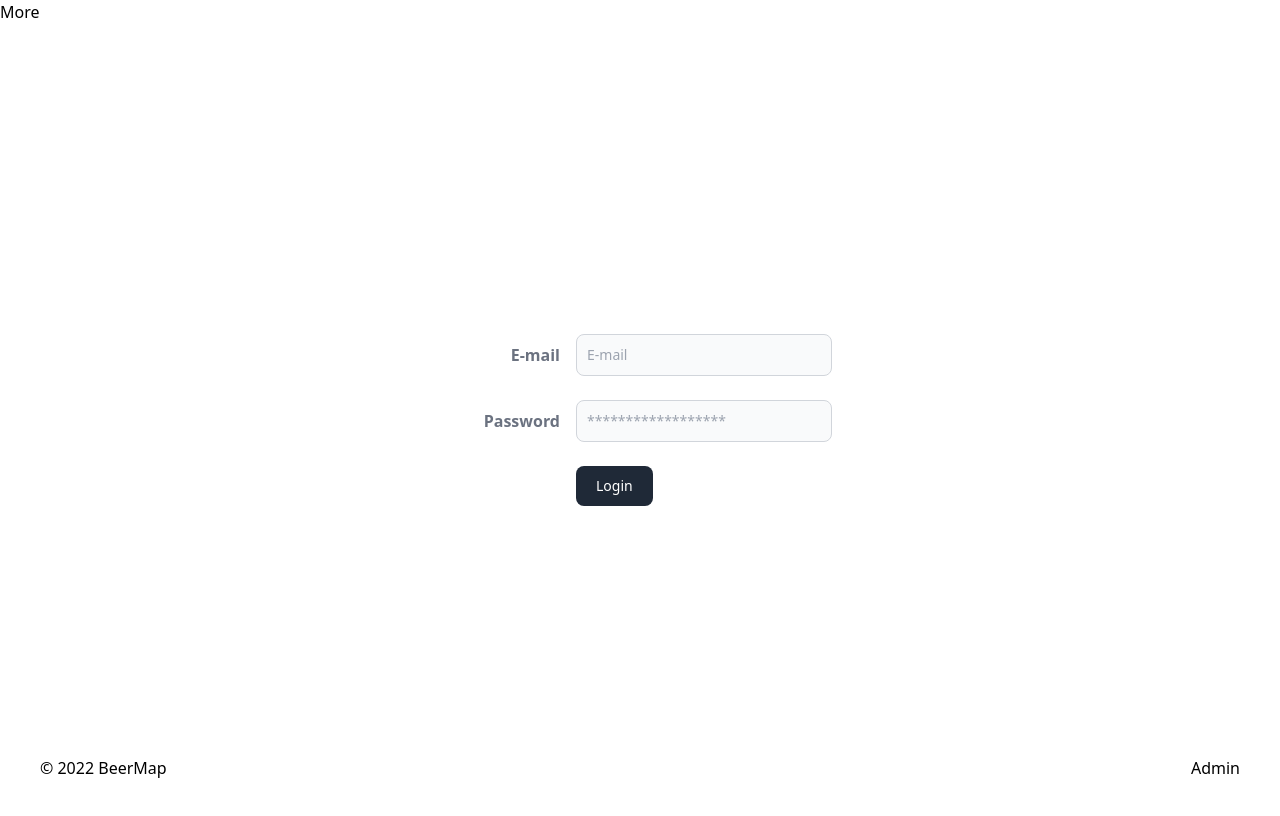
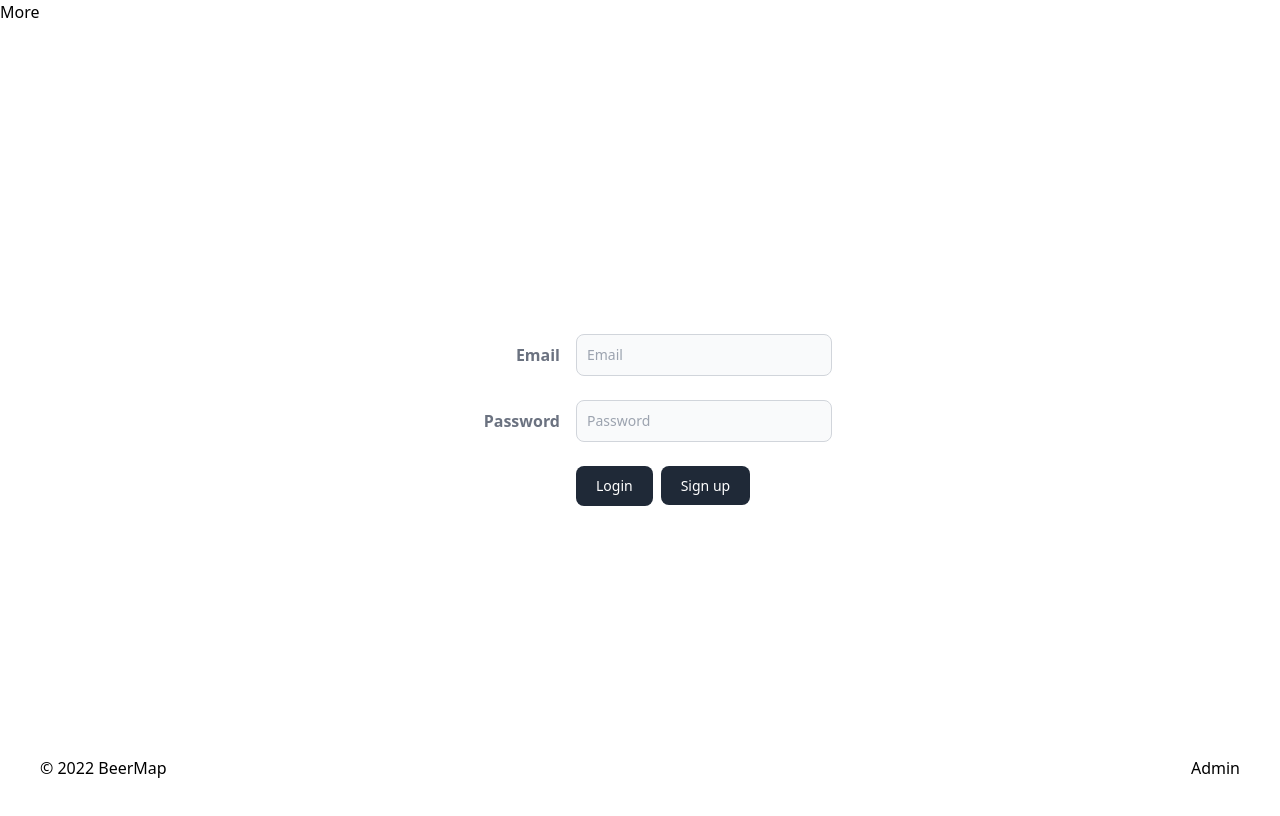
Before and after one commit to FransGPasse/Malmo-Beermap, a React (Vite) app: page /adminlogin in a window 1280 px wide. Shown: the top 816 px of the page. Built offline with nearby package versions, Linux system fonts and the light colour scheme; no server answers.

Commit message:
Adding functionality to sign in using Firebase and context

```diff
--- a/src/components/AdminLoginForm.jsx
+++ b/src/components/AdminLoginForm.jsx
@@ -1,13 +1,51 @@
-import React from "react";
+import React, { useRef, useState } from "react"
+import { useAuthContext } from "../contexts/AuthContext"
+import { Link, useNavigate } from "react-router-dom"
 
 const AdminLoginForm = () => {
-  const testButton = () => {
-    console.log("knappen fungerar");
-  };
+  const emailRef = useRef()
+  const passwordRef = useRef()
+  const [error, setError] = useState(null)
+  const [loading, setLoading] = useState(false)
+  const { login } = useAuthContext()
+  const navigate = useNavigate()
+
+  //Funktion som hanterar när vårt formulär submittas
+  const handleSubmit = async (e) => {
+    //Stoppar default-beteendet
+    e.preventDefault()
+
+    //Om de matchar sätter vi error till null
+    setError(null)
+
+    //Försöker signa upp användaren med inputfältens current value
+    try {
+      //Disable:ar submit-knappen
+      setLoading(true)
+
+      //Signar upp användaren med värdena från input-referenserna
+      await login(emailRef.current.value, passwordRef.current.value)
+
+      /*       //Sätter displayname och foto
+      await setDisplayNameAndPhoto(displayNameRef.current.value, photo) */
+
+      //Navigerar till hemskärmen
+      navigate("/")
+
+      //Felhantering
+    } catch (err) {
+      setError(err.message)
+      //Enable:ar submit-knappen
+      setLoading(false)
+    }
+  }
 
   return (
     <>
       <div className="grid place-items-center h-screen">
+        {/* Visar errormeddelandet vid error */}
+        {error && <div className="text-4xl">Error: {error}</div>}
+
         <form className="w-full max-w-sm">
           <div className="md:flex md:items-center mb-6">
             <div className="md:w-1/3">
@@ -15,15 +53,16 @@ const AdminLoginForm = () => {
                 className="block text-gray-500 font-bold md:text-right mb-1 md:mb-0 pr-4"
                 htmlFor="inline-email"
               >
-                E-mail
+                Email
               </label>
             </div>
             <div className="md:w-2/3">
               <input
                 className="bg-gray-50 border border-gray-300 text-gray-900 text-sm rounded-lg focus:ring-blue-500 focus:border-blue-500 block w-full p-2.5 dark:bg-gray-700 dark:border-gray-600 dark:placeholder-gray-400 dark:text-white dark:focus:ring-blue-500 dark:focus:border-blue-500"
-                id="inline-email"
                 type="email"
-                placeholder="E-mail"
+                placeholder="Email"
+                ref={emailRef}
+                required
               />
             </div>
           </div>
@@ -39,9 +78,10 @@ const AdminLoginForm = () => {
             <div className="md:w-2/3">
               <input
                 className="bg-gray-50 border border-gray-300 text-gray-900 text-sm rounded-lg focus:ring-blue-500 focus:border-blue-500 block w-full p-2.5 dark:bg-gray-700 dark:border-gray-600 dark:placeholder-gray-400 dark:text-white dark:focus:ring-blue-500 dark:focus:border-blue-500"
-                id="inline-password"
                 type="password"
-                placeholder="******************"
+                placeholder="Password"
+                ref={passwordRef}
+                required
               />
             </div>
           </div>
@@ -49,18 +89,26 @@ const AdminLoginForm = () => {
             <div className="md:w-1/3"></div>
             <div className="md:w-2/3">
               <button
-                onClick={testButton}
                 className="text-white bg-gray-800 hover:bg-gray-900 focus:outline-none focus:ring-4 focus:ring-gray-300 font-medium rounded-lg text-sm px-5 py-2.5 mr-2 mb-2 dark:bg-gray-800 dark:hover:bg-gray-700 dark:focus:ring-gray-700 dark:border-gray-700"
                 type="button"
+                onClick={handleSubmit}
+                disabled={loading}
               >
                 Login
               </button>
+              <Link
+                className="text-white bg-gray-800 hover:bg-gray-900 focus:outline-none focus:ring-4 focus:ring-gray-300 font-medium rounded-lg text-sm px-5 py-2.5 mr-2 mb-2 dark:bg-gray-800 dark:hover:bg-gray-700 dark:focus:ring-gray-700 dark:border-gray-700"
+                type="button"
+                to="/adminsignup"
+              >
+                Sign up
+              </Link>
             </div>
           </div>
         </form>
       </div>
     </>
-  );
-};
+  )
+}
 
-export default AdminLoginForm;
+export default AdminLoginForm
```
